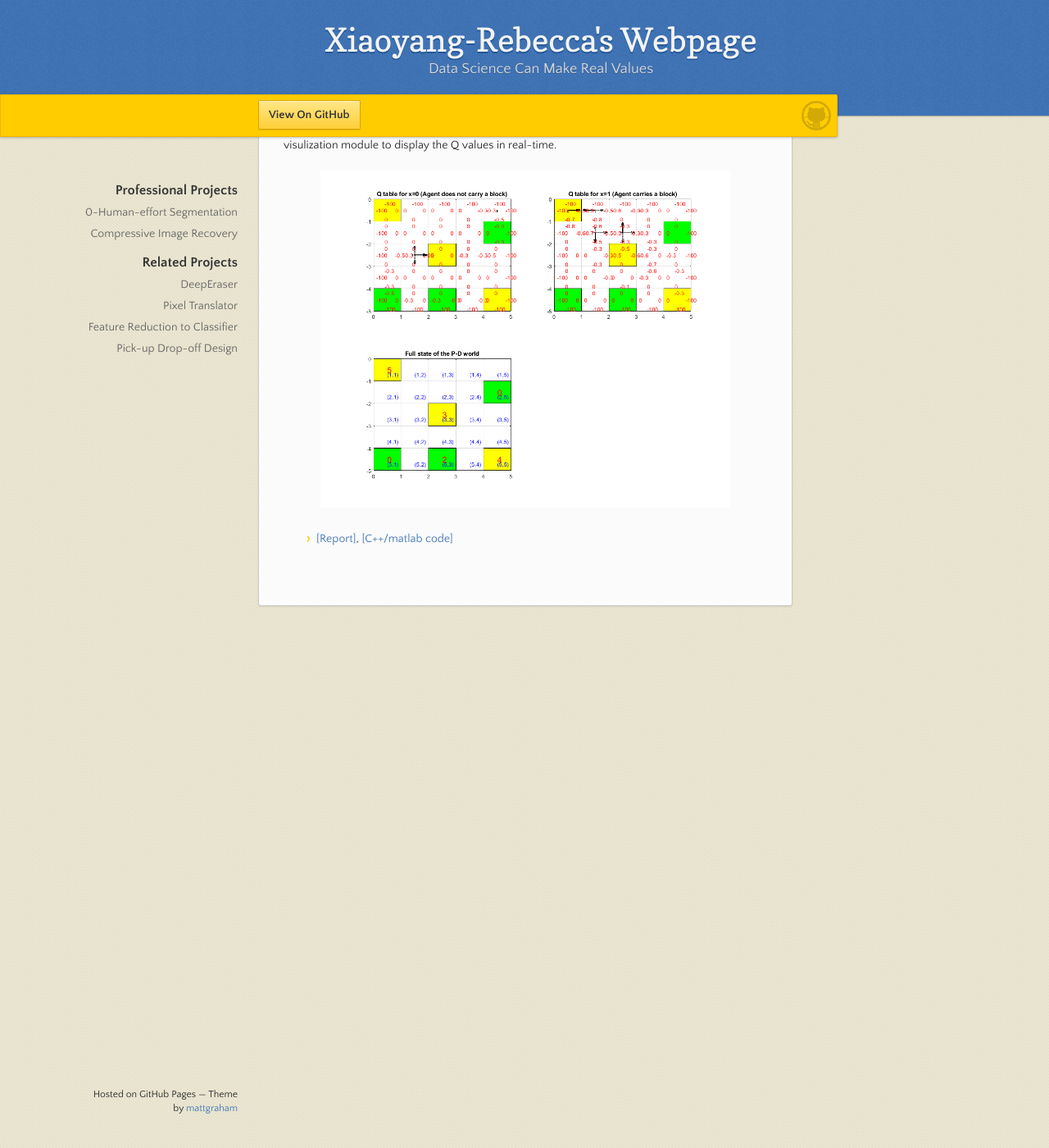
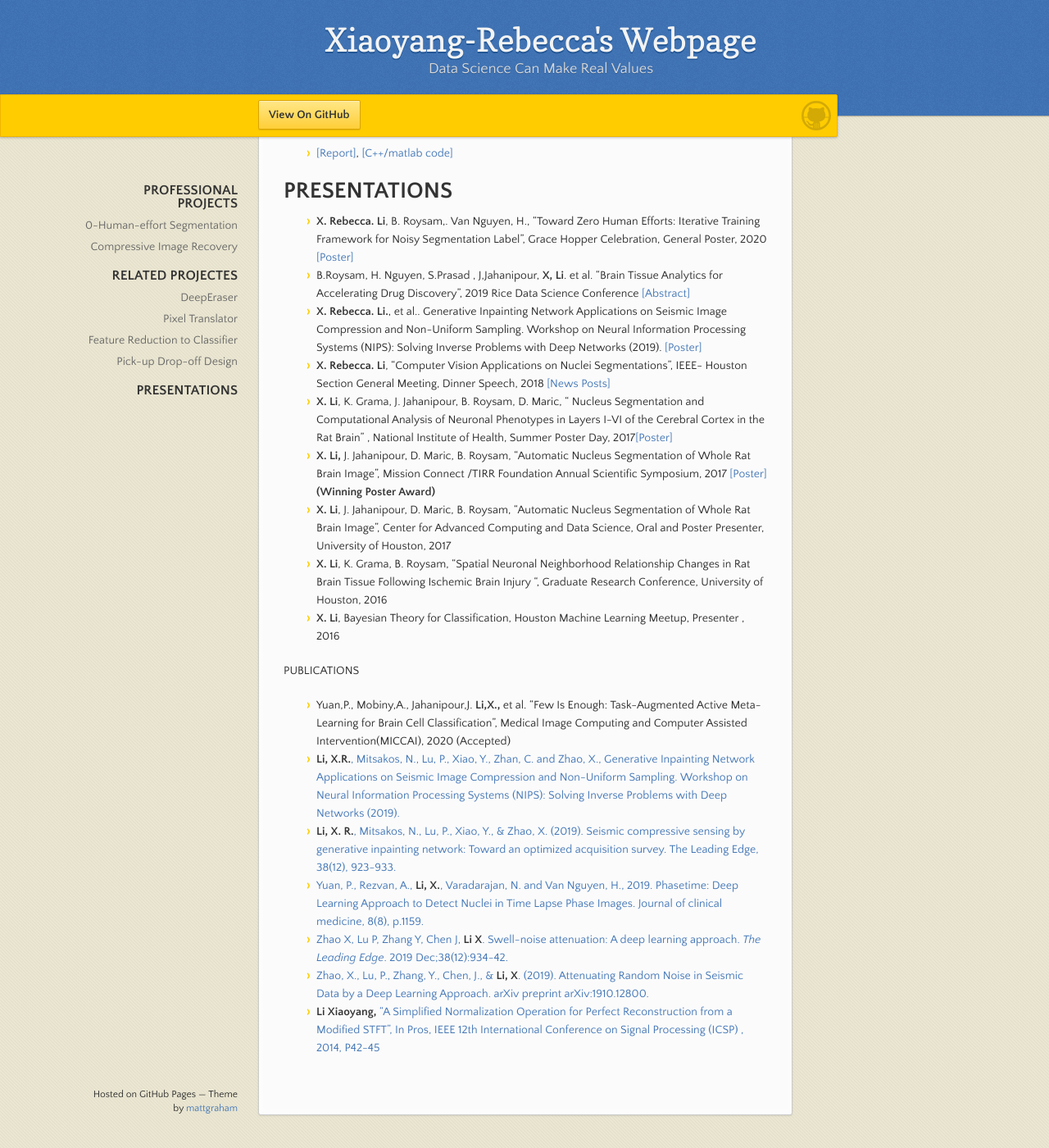
Before and after one commit to Xiaoyang-Rebecca/xiaoyang-rebecca.github.io, a Jekyll site: the page built from index.md, in a window 1280 px wide and 1400 px high, scrolled down 4099 px. Shown: the whole window at 82% size. Built offline with Jekyll 4.4.1, drawn with Linux system fonts in a browser that asks for light colours; our own code applies the rules of GitHub Pages for plain Markdown files; before the commit the page ends 4878 px from its top, so only the background shows below that; some of the changed text lies outside the part shown.

Commit message:
publications

```diff
--- a/index.md
+++ b/index.md
@@ -1,5 +1,5 @@
-| <img src="./figures/Rebeccca%20li.jpg" width="800">  |    Howdy, I am Rebecca Li, a Ph.D. at University of Houston with 5-yr experienced Data Scientist. I have published in top-tier AI conferences (NIPS, MICCAI) and Journals on Deep Learning, Machine Learning, and Computer Visions. My diverse advanced industrial domain experience includes Medical Image, Self-driving Car and Oil & Gas. I have greet impassion on solving real-world problem. |
--------|---------------
+| <img src="./figures/Rebeccca li.jpg" width="200">  |   Howdy, I am Rebecca Li, a Ph.D. at University of Houston with 5-yr experienced Data Scientist. I have published in top-tier AI conferences (NIPS, MICCAI) and Journals on Deep Learning, Machine Learning, and Computer Visions. My diverse advanced industrial domain experience includes Medical Image, Self-driving Car and Oil & Gas. I have greet impassion on solving real-world problem. |
+|-------|---------------|
 
 
 
@@ -7,7 +7,7 @@
 - [Resume](https://drive.google.com/file/d/1GApBS2kuk6vfx0mnKjPG59URymvI3xze/view) \|  [LinkedIn](http://linkedin.com/in/xiaoyang-rebecca-li) \| [ ResearchGate](http://researchgate.net/profile/Xiaoyang_Li14) \| [ GitHub](http://github.com/Xiaoyang-Rebecca )
 
 --------------
-# Professional Projects
+# PROFESSIONAL PROJECTS
 --------------
 ## 0-Human-effort Segmentation
 
@@ -23,7 +23,7 @@ We innovatively proposed an efficient unsupervised learning framework to segment
 
 Seismic image acquisition can be time and economic costs. We adopted an appropriately designed Wasserstein generative adversarial network on compressed seismic image recovery. We first trained a pixel inpainting network on several historical surveys, and then propose a non-uniform sampling recommendation based on the evaluation of reconstructed seismic images and metrics. Our results show approximately 300 times faster than the conventional method, and better seismic reconstruction accuracy than the original GAN network.
 
-<p align="center"><img src="./figures/Seismic_Compression.png" width="400" class="inline"/></p>
+<p align="center"><img src="./figures/Seismic_Compression.png" width="500" class="inline"/></p>
 
 - Mentors:  Nikolaos Mitsakos, Ping Lu
 - Detail: [[NIPS 2019 Workshop Poster]](https://openreview.net/forum?id=Hyleh7hqUH) , [[The leading Edge Jornal]](https://www.researchgate.net/publication/337686701_Seismic_compressive_sensing_by_generative_inpainting_network_Toward_an_optimized_acquisition_survey)
@@ -31,7 +31,7 @@ Seismic image acquisition can be time and economic costs. We adopted an appropri
 
 
 --------------
-# [Related Projects]("./related_projects.md")
+# RELATED PROJECTES
 --------------
 ## DeepEraser
 
@@ -61,7 +61,7 @@ Protopytpe of generate fake image from hand-drawn vein has also been proposed.
 
 The case study revealed the influence of 4 common feature redution methods (PCA,LDA and their kernel versions) to 4 diffenrent types of classifier (SVM, ML, KNN, GMM). Our experiments shows that SVM performed the most robust to the increasing of dimensional space, and SVM and LDA are more sensitive to noises.
 
-<p align="center"><img src="./figures/fselection.png"  width="500" class="inline"/></p>
+<p align="center"><img src="./figures/fselection.png"  width="600" class="inline"/></p>
 
 - [[Report]](https://www.researchgate.net/publication/308927930_Comparison_of_Feature_Reduction_Approaches_and_Classification_Approaches_for_Pattern_Recognition), [[MatlabCode]]("https://github.com/Xiaoyang-Rebecca/PatternRecognition_Matlab")
 
@@ -73,3 +73,27 @@ We use reinforcement learning to design a route from the agent so that it could
 <p align="center"><img src="./figures/pd.gif"  width="500" class="inline"/></p>
 
 - [[Report]](https://www.researchgate.net/publication/310607210_Learning_Paths_from_Feedback_Using_Q-Learning_for_PD_world), [[C++/matlab code]]("https://github.com/Xiaoyang-Rebecca/Artificial-intelligent")
+
+
+
+# PRESENTATIONS
+
+-	**X. Rebecca. Li**, B. Roysam,. Van Nguyen, H., “Toward Zero Human Efforts: Iterative Training Framework for Noisy Segmentation Label”, Grace Hopper Celebration, General Poster, 2020 [[Poster]](https://www.researchgate.net/publication/342663998_Toward_Zero_Human_Efforts_Iterative_Training_Framework_for_Noisy_Segmentation_Label "Grace Hopper Celebration Poster")
+-	B.Roysam, H. Nguyen, S.Prasad , J,Jahanipour, **X, Li**.  et al. “Brain Tissue Analytics for Accelerating Drug Discovery”, 2019 Rice Data Science Conference [[Abstract]](https://2019datascienceconference.sched.com/speaker/xiaoyang_li.2019apwp)
+-	 **X. Rebecca. Li.**, et al.. Generative Inpainting Network Applications on Seismic Image Compression and Non-Uniform Sampling. Workshop on Neural Information Processing Systems (NIPS): Solving Inverse Problems with Deep Networks (2019). [[Poster]](https://www.researchgate.net/publication/342393127_Generative_Inpainting_Network_Applications_On_Seismic_Image_Compression?_sg=NLR-jR1kH68IGpgbIZWBGn_b0EgQeDCJd4v2NqKtkUhztF4yumiDb8Q8pDBBCIoya02jgPwoxpJ7-0PgaAy4_kuyI4OJGvAcpIPhcKMX.1u4TvNJH7fYLPtz5wlzLw8faQN65sw0TkNcnhYTUnxyA2dneET2USKgvHbT3MBGyuNef8YMOYLMRuN_YYBv52w)
+-	**X. Rebecca. Li**, “Computer Vision Applications on Nuclei Segmentations”, IEEE- Houston Section General Meeting, Dinner Speech, 2018 [[News Posts]](http://sites.ieee.org/houston/navigating-office-politics-michele-tesciuba/)
+-	**X. Li**, K. Grama, J. Jahanipour, B. Roysam, D. Maric, “ Nucleus Segmentation and Computational Analysis of Neuronal Phenotypes in Layers I-VI of the Cerebral Cortex in the Rat Brain” , National Institute of Health, Summer Poster Day, 2017[[Poster]](https://www.researchgate.net/publication/342393076_Computational_Mapping_of_Rat_Brain_Cytoarchitectonics_using_Multiplex_Biomarker_Imaging_and_Quantitative_Analysis?_sg=NLR-jR1kH68IGpgbIZWBGn_b0EgQeDCJd4v2NqKtkUhztF4yumiDb8Q8pDBBCIoya02jgPwoxpJ7-0PgaAy4_kuyI4OJGvAcpIPhcKMX.1u4TvNJH7fYLPtz5wlzLw8faQN65sw0TkNcnhYTUnxyA2dneET2USKgvHbT3MBGyuNef8YMOYLMRuN_YYBv52w)
+-	**X. Li,** J. Jahanipour, D. Maric, B. Roysam, “Automatic Nucleus Segmentation of Whole Rat Brain Image”, Mission Connect /TIRR Foundation Annual Scientific Symposium, 2017 [[Poster]](https://www.researchgate.net/publication/342393076_Computational_Mapping_of_Rat_Brain_Cytoarchitectonics_using_Multiplex_Biomarker_Imaging_and_Quantitative_Analysis?_sg=NLR-jR1kH68IGpgbIZWBGn_b0EgQeDCJd4v2NqKtkUhztF4yumiDb8Q8pDBBCIoya02jgPwoxpJ7-0PgaAy4_kuyI4OJGvAcpIPhcKMX.1u4TvNJH7fYLPtz5wlzLw8faQN65sw0TkNcnhYTUnxyA2dneET2USKgvHbT3MBGyuNef8YMOYLMRuN_YYBv52w) **(Winning Poster Award)**
+-	**X. Li**, J. Jahanipour, D. Maric, B. Roysam, “Automatic Nucleus Segmentation of Whole Rat Brain Image”, Center for Advanced Computing and Data Science, Oral and Poster Presenter, University of Houston, 2017
+-	**X. Li**, K. Grama, B. Roysam, “Spatial Neuronal Neighborhood Relationship Changes in Rat Brain Tissue Following Ischemic Brain Injury “, Graduate Research Conference, University of Houston, 2016
+-	**X. Li**,  Bayesian Theory for Classification, Houston Machine Learning Meetup, Presenter , 2016
+
+PUBLICATIONS
+
+-	Yuan,P., Mobiny,A., Jahanipour,J. **Li,X.,** et al. "Few Is Enough: Task-Augmented Active Meta-Learning for Brain Cell Classification", Medical Image Computing and Computer Assisted Intervention(MICCAI), 2020 (Accepted)
+- [	**Li, X.R.**, Mitsakos, N., Lu, P., Xiao, Y., Zhan, C. and Zhao, X., Generative Inpainting Network Applications on Seismic Image Compression and Non-Uniform Sampling. Workshop on Neural Information Processing Systems (NIPS): Solving Inverse Problems with Deep Networks (2019). ](https://openreview.net/forum?id=Hyleh7hqUH)
+-	[**Li, X. R.**, Mitsakos, N., Lu, P., Xiao, Y., & Zhao, X. (2019). Seismic compressive sensing by generative inpainting network: Toward an optimized acquisition survey. The Leading Edge, 38(12), 923-933.](https://library.seg.org/doi/pdf/10.1190/tle38120923.1?casa_token=Bvp7aMZRsGUAAAAA:GVP5gmW5ewKRrR78-zaNeFsP3ZLdAoWdqXKMdJn7aOO7xJwKk4mEUBHbDZqBRGV7BDZx1ZvbUnU)
+-	[Yuan, P., Rezvan, A., **Li, X.**, Varadarajan, N. and Van Nguyen, H., 2019. Phasetime: Deep Learning Approach to Detect Nuclei in Time Lapse Phase Images. Journal of clinical medicine, 8(8), p.1159.](https://www.ncbi.nlm.nih.gov/pubmed/31382487)
+-	[Zhao X, Lu P, Zhang Y, Chen J, **Li X**. Swell-noise attenuation: A deep learning approach. *The Leading Edge*. 2019 Dec;38(12):934-42. ](https://library.seg.org/doi/full/10.1190/tle38120934.1)
+-	[Zhao, X., Lu, P., Zhang, Y., Chen, J., & **Li, X**. (2019). Attenuating Random Noise in Seismic Data by a Deep Learning Approach. arXiv preprint arXiv:1910.12800.](https://arxiv.org/abs/1910.12800)
+-	[**Li Xiaoyang,** “A Simplified Normalization Operation for Perfect Reconstruction from a Modified STFT”, In Pros, IEEE 12th International Conference on Signal Processing (ICSP) , 2014, P42-45](https://ieeexplore.ieee.org/document/7014966)
```
